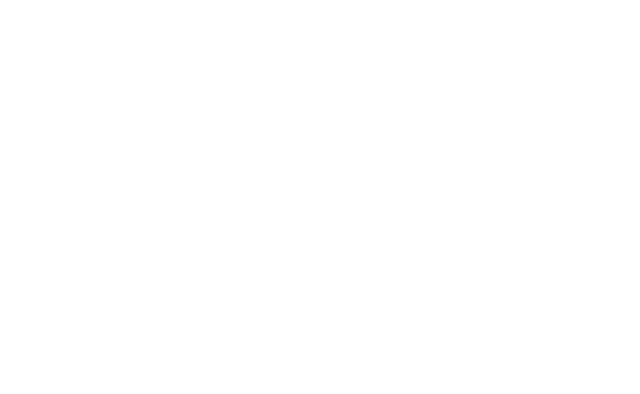
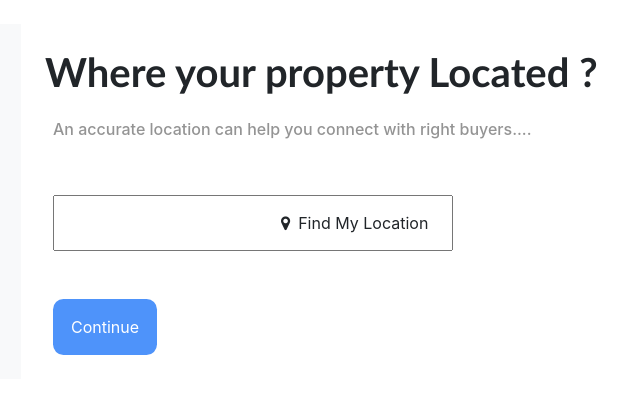
Before and after one commit to ingeniousgroup/frontend, a React (Create React App) app: page /flat in a window 1280 px wide. Before the commit this address had no page. Shown: the top 394 px of the page, without its empty margins (299-939 px from the left). Built offline with nearby package versions, Linux system fonts and the light colour scheme.

Commit message:
location implemented

```diff
--- a/src/App.js
+++ b/src/App.js
@@ -3,13 +3,12 @@
 import Home from './Components/Home/Home';
 import { Route, Routes } from 'react-router';
 import Signin from './Components/User/signin';
+import Flate from './Components/House/PostPropertyForms/Flate/Flate';
 
 function App() {
   return<>
     <Home/>
-    <Routes>
-      <Route path='/' element={<Signin/>}/>
-    </Routes>
+
    </>
 }
 
--- a/src/Components/Home/Home.js
+++ b/src/Components/Home/Home.js
@@ -4,25 +4,13 @@
 import { useSelector } from "react-redux";
 import RecommendedProperties from "../House/RecommendedProperties";
 import Categories from "../House/Categories/categories";
-
+import PostProperty from "../House/PostProperty/postProperty";
+import Flate from "../House/PostPropertyForms/Flate/Flate";
+import PropertyLocation from "../House/PostProperty/PropertyLocation/propertyLocation";
 
 function Home(){
   return <>
-   <div className="container-fluid">
-    <Navbar/>
-
-    <div className="mtt"></div>
-    <RecommendedProperties/>
-    <div className="mtt"></div>
-    <Categories/> */}
-    <Flate/>
-  </div>
-  <div className="mt-5"></div>
-  <PostProperty/>
-  <div className="mt-5"></div>
-  <Signin/>
-  <div className="mt-5"></div>
-  <Signup/>
+    <PropertyLocation/>
   </>
 }
 
--- /dev/null
+++ b/src/Components/House/PostProperty/PropertyLocation/propertyLocation.css
@@ -0,0 +1,17 @@
+.locationfinder{
+    height: 7vh;
+    width: 50vh;
+
+}
+.locationfinder::placeholder{
+    font-size: 3vh;
+}
+.mess{
+    color: rgb(148, 148, 148);
+}
+.locationFinder{
+    margin-left: -22vh;
+}
+.find{
+    cursor: pointer;
+}
--- /dev/null
+++ b/src/Components/House/PostProperty/PropertyLocation/propertyLocation.js
@@ -0,0 +1,75 @@
+import './propertyLocation.css'
+
+function PropertyLocation() {
+    const findCurrentLocation = ()=>{
+        navigator.geolocation.getCurrentPosition((position) => {
+            document.getElementById('demo').defaultValue = position.coords.latitude;
+});
+
+    }
+    return <>
+        <div className='container-fluid main'>
+            <div className='row mt-4 inner'>
+                <div className='col-md-3  bg-light'>
+
+                </div>
+                <div className='col-md-6 p-4'>
+                    <div className='row'>
+                        <div className='col-md-12 '>
+                            <h4 className='welcome fs-1'>
+                                Where your property Located ?
+                            </h4>
+                        </div>
+                        <div className='col-md-12 '>
+                            <h6 className='mess mt-3 ms-2 '>
+                                An accurate location can help you connect with right buyers....
+                            </h6>
+                        </div>
+                    </div>
+                    <div className='row mt-5'>
+                        <div className='col-md-12 ms-2'>
+                            <span>
+                                <input type="text" list="browsers" className="locationfinder" id='demo' />
+                                <datalist id='browsers'>
+                                    <option value='indore'/>
+                                    <option value='mumbai'/>
+                                    <option value='bhopal'/>
+                                    <option value='ujjain'/>
+                                    <option value='dewas'/>
+                                    <option value='harda'/>
+                                    <option value='chattishgarh'/>
+                                    <option value='agra'/>
+                                    <option value='kanpur'/>
+                                    <option value='delhi'/>
+                                </datalist>
+                                <span className='locationFinder'>
+                                    <i class="fa fa-map-marker ms-1" aria-hidden="true" ></i>
+                                    <label  onClick={findCurrentLocation} className='find'>
+                                        Find My Location
+                                    </label>
+                                </span>
+                            </span>
+                        </div>
+                    </div>
+                    <div className='row mt-4'>
+                        <div className='col-md-12  ms-2'>
+                        </div>
+                    </div>
+                    <div className='row mt-4'>
+                        <div className='col-md-12  ms-2'>
+                            <button className='continue'>
+                                Continue
+                            </button>
+
+                        </div>
+                    </div>
+                </div>
+                <div className='col-md-3 bg-light'>
+
+                </div>
+            </div>
+        </div>
+    </>
+}
+
+export default PropertyLocation;
--- a/src/Components/House/PostProperty/postProperty.css
+++ b/src/Components/House/PostProperty/postProperty.css
@@ -36,16 +36,9 @@
 .com-out-inner :hover{
     background-color: rgb(198, 231, 253);
 }
-.main{
-
-}
-.inner{
-    margin: auto;
-    padding: 5vh 5vh ;
-}
 .continue{
-    height: 6vh;
-    width: 11vh;
+    height: 7vh;
+    width: 13vh;
     background-color: #4e93fa;
     border-radius: 1.3vh 1.3vh ;
     border: 0;
--- a/src/Components/House/PostProperty/postProperty.js
+++ b/src/Components/House/PostProperty/postProperty.js
@@ -1,22 +1,23 @@
 import { useState } from 'react';
 import './postProperty.css'
-import { useNavigate } from 'react-router';
-
+import { Route, Routes, useNavigate } from 'react-router';
+import Flate from '../PostPropertyForms/Flate/Flate';
+import Home from '../../Home/Home';
 
 function PostProperty() {
     const [propertyType, setPropertyType] = useState("commercial");
-    const [property , setProperty] = useState("");
+    const [property, setProperty] = useState("");
     const navigate = useNavigate();
-    const changecontent = (event)=>{
+    const changecontent = (event) => {
         setProperty(event.target.name);
     }
-    const Continue = () => {
-        window.alert("called")
-        navigate("/");
+    const Continue = (event) => {
+        if (property)
+            navigate('/' + property);
     }
     return <>
         <div className='container-fluid main'>
-            <div className='row mt-4 inner '  >
+            <div className='row mt-4 inner'>
                 <div className='col-md-3  bg-light'>
 
                 </div>
@@ -27,7 +28,7 @@
                         </div> */}
                         <div className='col-md-12 '>
                             <h4 className='welcome'>
-                                Welcome back Mr.Andrew Aderson<br/>
+                                Welcome back Mr.Andrew Aderson<br />
                                 fill out basic details
                             </h4>
                         </div>
@@ -37,8 +38,8 @@
                             <p className='fs-5'>
                                 what kind of property do you have ?
                             </p>
-                            <input  type='radio' name='propertyType' id='commercial' onClick={(event) => setPropertyType(event.target.id)} /><label for='commercial' className='ms-2 com-radio'>Commercial</label>
-                            <input type='radio'  className='ms-5' name='propertyType' id='residential' onClick={(event) => setPropertyType(event.target.id)} /><label for='residential' className='ms-2 res-radio'>Residential</label>
+                            <input type='radio' name='propertyType' id='commercial' onClick={(event) => setPropertyType(event.target.id)} /><label for='commercial' className='ms-2 com-radio'>Commercial</label>
+                            <input type='radio' className='ms-5' name='propertyType' id='residential' onClick={(event) => setPropertyType(event.target.id)} /><label for='residential' className='ms-2 res-radio'>Residential</label>
                             {propertyType == "commercial" && <p className=''>
                                 <div className='row mt-4 ms-3 com-outer'>
                                     <div className='col-md-12 com-out-inner'>
@@ -74,9 +75,12 @@
                     </div>
                     <div className='row mt-4'>
                         <div className='col-md-12  ms-2'>
-                            <button className='continue' onClick={Continue}>
+                            {property ? <button className='continue' onClick={Continue}>
                                 Continue
-                            </button>
+                            </button> : <button disabled className='continue' onClick={Continue}>
+                                Continue
+                            </button>}
+
                         </div>
                     </div>
                 </div>
@@ -85,7 +89,11 @@
                 </div>
             </div>
         </div>
+        <Routes>
+            <Route path='/flat' element={<Flate />} />
+        </Routes>
     </>
+
 }
 
 export default PostProperty;
--- a/src/Components/House/PostPropertyForms/Flate/Flate.js
+++ b/src/Components/House/PostPropertyForms/Flate/Flate.js
@@ -2,7 +2,7 @@
 import "./Flate.css";
 function Flate(){
     return <>
-    <Navbar/>
+    {/* <Navbar/> */}
     <div className="mtt"></div>
       <div className="row ">
         <div className="col-3 bg-c"></div>
```
